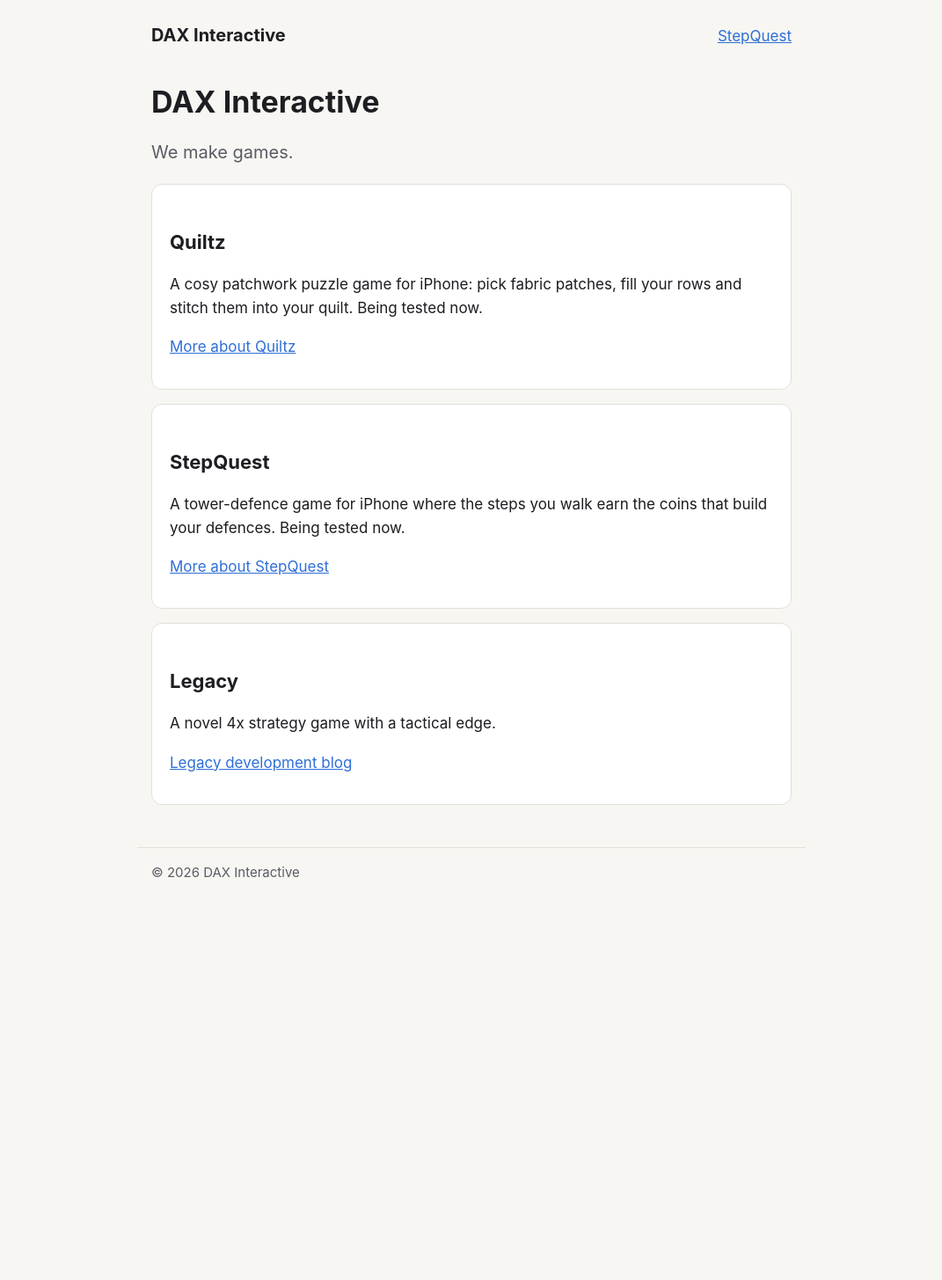
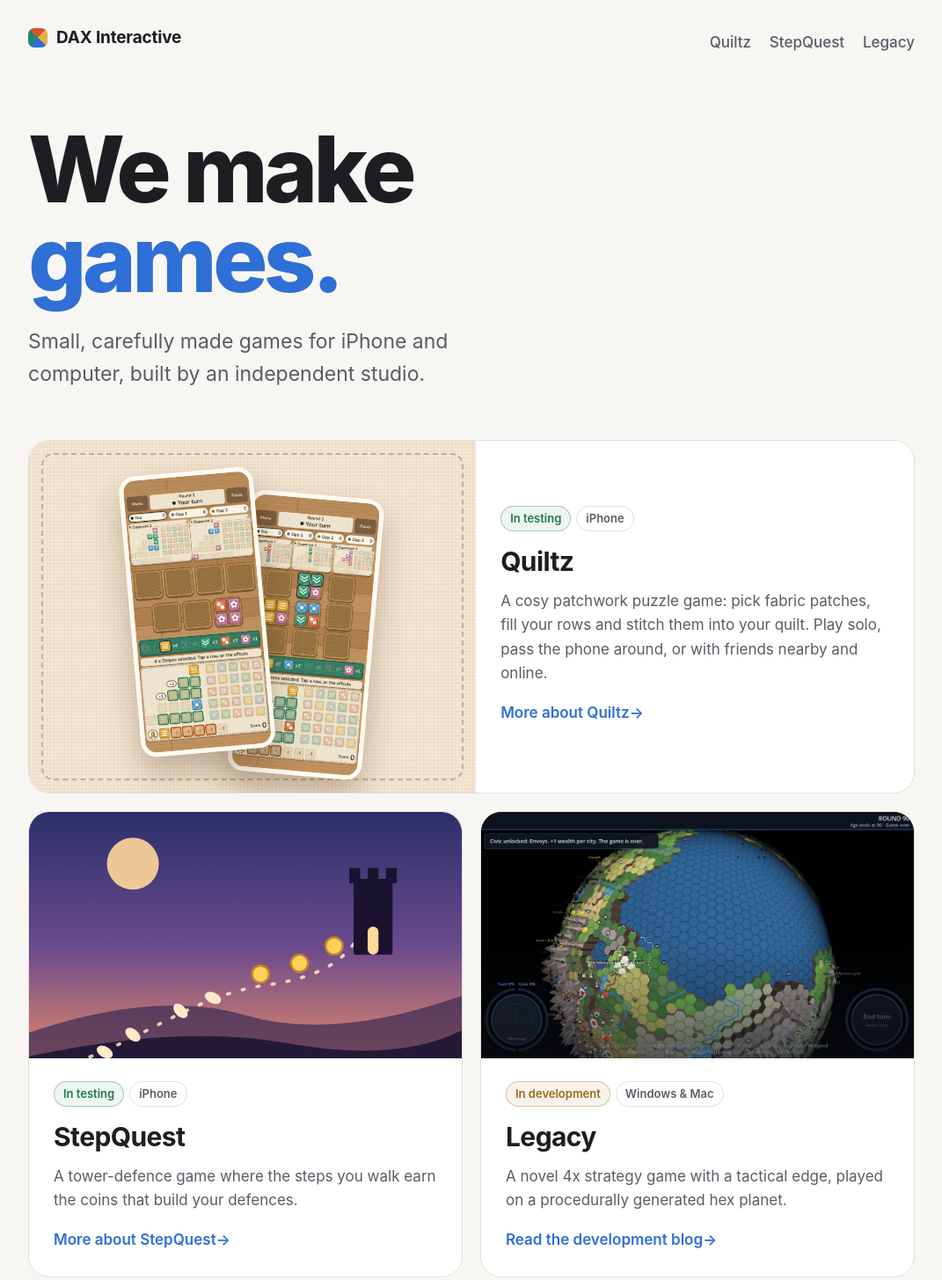
Before and after one commit to maxhakin/maxhakin.github.io, a plain HTML site: page index.html in a window 1280 px wide. Shown: the top 1455 px of the page at 88% size, without its empty margins (104-1175 px from the left). Before the commit the page ends 1036 px from the top, so only its background shows below. Drawn offline with Linux system fonts and the light colour scheme.

Commit message:
Redesign the home page and brand the portfolio as DAX Interactive
The home page gets a bolder intro and a card for each game in that
game's own look, with its styles kept in home.css so other pages are
unchanged. The portfolio headers now read DAX Interactive.

Co-Authored-By: Claude Opus 5.5 <noreply@anthropic.com>

```diff
--- /dev/null
+++ b/home.css
@@ -0,0 +1,144 @@
+/* Home page only (<body class="home">), on top of style.css. Each game
+   card wears a little of its own game's look. */
+.home header, .home main, .home footer { max-width: 1040px; }
+
+.home header { padding-top: 28px; }
+.home header .name { font-size: 19px; letter-spacing: -0.01em; display: inline-flex; align-items: center; gap: 10px; }
+.home header .name::before { /* a small studio mark */
+	content: "";
+	width: 22px;
+	height: 22px;
+	border-radius: 7px;
+	background: conic-gradient(from 45deg, #e2b03c 0 25%, #2f6fd6 0 50%, #1f8a6a 0 75%, #d9542e 0);
+}
+.home nav a { color: var(--muted); text-decoration: none; font-weight: 500; }
+.home nav a:hover { color: var(--text); }
+
+/* ---- Hero ---- */
+.intro { padding: 72px 0 56px; }
+.intro h1 {
+	font-size: clamp(48px, 9vw, 104px);
+	line-height: .98;
+	letter-spacing: -0.045em;
+	font-weight: 800;
+	margin: 0;
+}
+.intro h1 span { color: var(--accent); }
+.intro .lead { max-width: 34ch; margin: 24px 0 0; font-size: clamp(19px, 2.2vw, 23px); }
+
+/* ---- Game cards ---- */
+.games { display: grid; grid-template-columns: repeat(2, 1fr); gap: 20px; }
+.game {
+	display: flex;
+	flex-direction: column;
+	border-radius: 24px;
+	overflow: hidden;
+	background: var(--surface);
+	border: 1px solid var(--border);
+	color: inherit;
+	text-decoration: none;
+	transition: transform .2s ease, box-shadow .2s ease;
+}
+.game:hover { transform: translateY(-3px); box-shadow: 0 24px 48px -24px rgba(20, 20, 30, .35); }
+.game.wide { grid-column: 1 / -1; flex-direction: row; }
+.game.wide .art { flex: 1.15; min-height: 380px; }
+.game.wide .body { flex: 1; align-self: center; }
+
+.game .art { position: relative; min-height: 280px; overflow: hidden; }
+.game .body { padding: 26px 28px 28px; }
+.game h2 { font-size: 30px; letter-spacing: -0.02em; margin: 10px 0 8px; }
+.game p { margin: 0 0 18px; color: var(--muted); }
+.game .go { font-weight: 600; color: var(--accent); }
+.game .go::after { content: " →"; display: inline-block; transition: transform .2s ease; }
+.game:hover .go::after { transform: translateX(4px); }
+
+.chips { display: flex; flex-wrap: wrap; gap: 6px; margin: 0; padding: 0; list-style: none; }
+.chips li {
+	margin: 0;
+	font-size: 13px;
+	font-weight: 600;
+	padding: 3px 10px;
+	border-radius: 999px;
+	border: 1px solid var(--border);
+	color: var(--muted);
+}
+.chips .live { color: #1f7a4d; border-color: rgba(31, 122, 77, .35); background: rgba(31, 122, 77, .08); }
+.chips .dev { color: #9a6a12; border-color: rgba(154, 106, 18, .35); background: rgba(154, 106, 18, .08); }
+
+/* Quiltz: linen and two phones */
+.art.quiltz {
+	background-color: #f4e6d2;
+	background-image:
+		repeating-linear-gradient(0deg, rgba(120, 80, 40, .05) 0 1px, transparent 1px 4px),
+		repeating-linear-gradient(90deg, rgba(120, 80, 40, .05) 0 1px, transparent 1px 4px);
+	display: flex;
+	justify-content: center;
+	align-items: center;
+}
+.art.quiltz::before {
+	content: "";
+	position: absolute;
+	inset: 14px;
+	border: 2px dashed #a8794f;
+	border-radius: 14px;
+	opacity: .5;
+}
+.art.quiltz { height: 400px; }
+.art.quiltz img {
+	position: relative;
+	height: 80%;
+	width: auto;
+	border: 5px solid #fffaf1;
+	border-radius: 18px;
+	box-shadow: 0 18px 36px rgba(70, 40, 15, .3);
+}
+.art.quiltz img:first-child { transform: rotate(-5deg) translate(14px, -4px); z-index: 1; }
+.art.quiltz img:last-child { transform: rotate(5deg) translate(-14px, 22px); }
+
+/* StepQuest: a dusk path of footsteps to a tower */
+.art.stepquest { background: linear-gradient(180deg, #2b2f6b 0%, #6b4a8c 55%, #e0866a 100%); }
+.art.stepquest svg { position: absolute; inset: 0; width: 100%; height: 100%; }
+
+/* Legacy: the generated world */
+.art.legacy { background: #0b0f17; }
+.art.legacy img { position: absolute; inset: 0; width: 100%; height: 100%; object-fit: cover; object-position: 60% 45%; }
+.art.legacy::after {
+	content: "";
+	position: absolute;
+	inset: 0;
+	background: linear-gradient(180deg, transparent 55%, rgba(11, 15, 23, .55));
+}
+
+/* ---- About strip ---- */
+.about {
+	display: grid;
+	grid-template-columns: 1fr 1.4fr;
+	gap: 32px;
+	margin: 72px 0 0;
+	padding: 36px 0 0;
+	border-top: 1px solid var(--border);
+}
+.about h2 { margin: 0; font-size: 28px; letter-spacing: -0.02em; }
+.about p { margin: 0 0 12px; color: var(--muted); }
+
+.home footer { display: flex; justify-content: space-between; flex-wrap: wrap; gap: 8px; }
+
+@media (prefers-color-scheme: dark) {
+	.chips .live { color: #6fd3a0; border-color: rgba(111, 211, 160, .3); background: rgba(111, 211, 160, .08); }
+	.chips .dev { color: #f0c470; border-color: rgba(240, 196, 112, .3); background: rgba(240, 196, 112, .08); }
+	.game:hover { box-shadow: 0 24px 48px -24px rgba(0, 0, 0, .7); }
+}
+
+@media (prefers-reduced-motion: reduce) {
+	.game, .game .go::after { transition: none; }
+	.game:hover { transform: none; }
+}
+
+@media (max-width: 760px) {
+	.games { grid-template-columns: 1fr; }
+	.game.wide { flex-direction: column; }
+	.game.wide .art, .game.wide .body { flex: none; }
+	.intro { padding: 48px 0 40px; }
+	.about { grid-template-columns: 1fr; gap: 12px; }
+	.art.quiltz { height: 340px; }
+}
--- a/index.html
+++ b/index.html
@@ -4,35 +4,94 @@
 	<meta charset="utf-8">
 	<meta name="viewport" content="width=device-width, initial-scale=1">
 	<title>DAX Interactive</title>
-	<meta name="description" content="DAX Interactive makes games.">
+	<meta name="description" content="DAX Interactive makes games: Quiltz and StepQuest for iPhone, and Legacy, a 4x strategy game in development.">
 	<link rel="stylesheet" href="/style.css">
+	<link rel="stylesheet" href="/home.css">
 </head>
-<body>
+<body class="home">
 	<header>
 		<a class="name" href="/">DAX Interactive</a>
-		<nav><a href="/stepquest/">StepQuest</a></nav>
+		<nav>
+			<a href="/quiltz/">Quiltz</a>
+			<a href="/stepquest/">StepQuest</a>
+			<a href="/legacy/">Legacy</a>
+		</nav>
 	</header>
 	<main>
-		<h1>DAX Interactive</h1>
-		<p class="lead">We make games.</p>
+		<section class="intro">
+			<h1>We make<br><span>games.</span></h1>
+			<p class="lead">Small, carefully made games for iPhone and computer, built by an independent studio.</p>
+		</section>
 
-		<div class="card">
-			<h2>Quiltz</h2>
-			<p>A cosy patchwork puzzle game for iPhone: pick fabric patches, fill your rows and stitch them into your quilt. Being tested now.</p>
-			<p><a href="/quiltz/">More about Quiltz</a></p>
+		<div class="games">
+			<a class="game wide" href="/quiltz/">
+				<div class="art quiltz" aria-hidden="true">
+					<img src="/quiltz/images/match-three-players.png" width="430" height="932" alt="">
+					<img src="/quiltz/images/match-four-players.png" width="430" height="932" alt="">
+				</div>
+				<div class="body">
+					<ul class="chips"><li class="live">In testing</li><li>iPhone</li></ul>
+					<h2>Quiltz</h2>
+					<p>A cosy patchwork puzzle game: pick fabric patches, fill your rows and stitch them into your quilt. Play solo, pass the phone around, or with friends nearby and online.</p>
+					<span class="go">More about Quiltz</span>
+				</div>
+			</a>
+
+			<a class="game" href="/stepquest/">
+				<div class="art stepquest" aria-hidden="true">
+					<svg viewBox="0 0 400 280" preserveAspectRatio="xMidYMid slice">
+						<circle cx="96" cy="74" r="24" fill="#ffd89a" opacity=".9"/>
+						<path d="M0 230 Q 120 190 200 214 T 400 196 V280 H0Z" fill="#3b2a55" opacity=".7"/>
+						<path d="M0 252 Q 140 222 240 240 T 400 228 V280 H0Z" fill="#241a38"/>
+						<path d="M30 262 C 110 236 150 196 220 186 S 300 150 318 120" fill="none" stroke="#ffe9c7" stroke-width="3" stroke-dasharray="2 12" stroke-linecap="round" opacity=".85"/>
+						<g fill="#ffe9c7">
+							<ellipse cx="70" cy="248" rx="5" ry="8" transform="rotate(-60 70 248)"/>
+							<ellipse cx="96" cy="232" rx="5" ry="8" transform="rotate(-50 96 232)"/>
+							<ellipse cx="140" cy="210" rx="5" ry="8" transform="rotate(-45 140 210)"/>
+							<ellipse cx="170" cy="198" rx="5" ry="8" transform="rotate(-65 170 198)"/>
+						</g>
+						<g fill="#ffcf5a" stroke="#b9852a" stroke-width="2">
+							<circle cx="214" cy="176" r="8"/>
+							<circle cx="250" cy="166" r="8"/>
+							<circle cx="282" cy="150" r="8"/>
+						</g>
+						<g fill="#1a1330">
+							<rect x="300" y="88" width="36" height="70" rx="2"/>
+							<rect x="296" y="78" width="10" height="14"/>
+							<rect x="313" y="78" width="10" height="14"/>
+							<rect x="330" y="78" width="10" height="14"/>
+							<rect x="313" y="132" width="10" height="26" rx="5" fill="#ffd89a"/>
+						</g>
+					</svg>
+				</div>
+				<div class="body">
+					<ul class="chips"><li class="live">In testing</li><li>iPhone</li></ul>
+					<h2>StepQuest</h2>
+					<p>A tower-defence game where the steps you walk earn the coins that build your defences.</p>
+					<span class="go">More about StepQuest</span>
+				</div>
+			</a>
+
+			<a class="game" href="/legacy/">
+				<div class="art legacy" aria-hidden="true">
+					<img src="/legacy/resources/1/generated-world.jpg" width="1155" height="649" alt="" loading="lazy">
+				</div>
+				<div class="body">
+					<ul class="chips"><li class="dev">In development</li><li>Windows &amp; Mac</li></ul>
+					<h2>Legacy</h2>
+					<p>A novel 4x strategy game with a tactical edge, played on a procedurally generated hex planet.</p>
+					<span class="go">Read the development blog</span>
+				</div>
+			</a>
 		</div>
 
-		<div class="card">
-			<h2>StepQuest</h2>
-			<p>A tower-defence game for iPhone where the steps you walk earn the coins that build your defences. Being tested now.</p>
-			<p><a href="/stepquest/">More about StepQuest</a></p>
-		</div>
-
-		<div class="card">
-			<h2>Legacy</h2>
-			<p>A novel 4x strategy game with a tactical edge.</p>
-			<p><a href="/legacy/">Legacy development blog</a></p>
-		</div>
+		<section class="about">
+			<h2>About the studio</h2>
+			<div>
+				<p>DAX Interactive is an independent games studio. We design, build and ship every game ourselves, from the rules and art through to the App Store.</p>
+				<p>Each game's page has its own privacy policy, explaining exactly what it does with your data.</p>
+			</div>
+		</section>
 	</main>
 	<footer>© 2026 DAX Interactive</footer>
 </body>
```
Also changed, not shown: portfolio/index.html (+2 -2 lines), portfolio/quiltz/index.html (+1 -1 lines), 1 other file.
